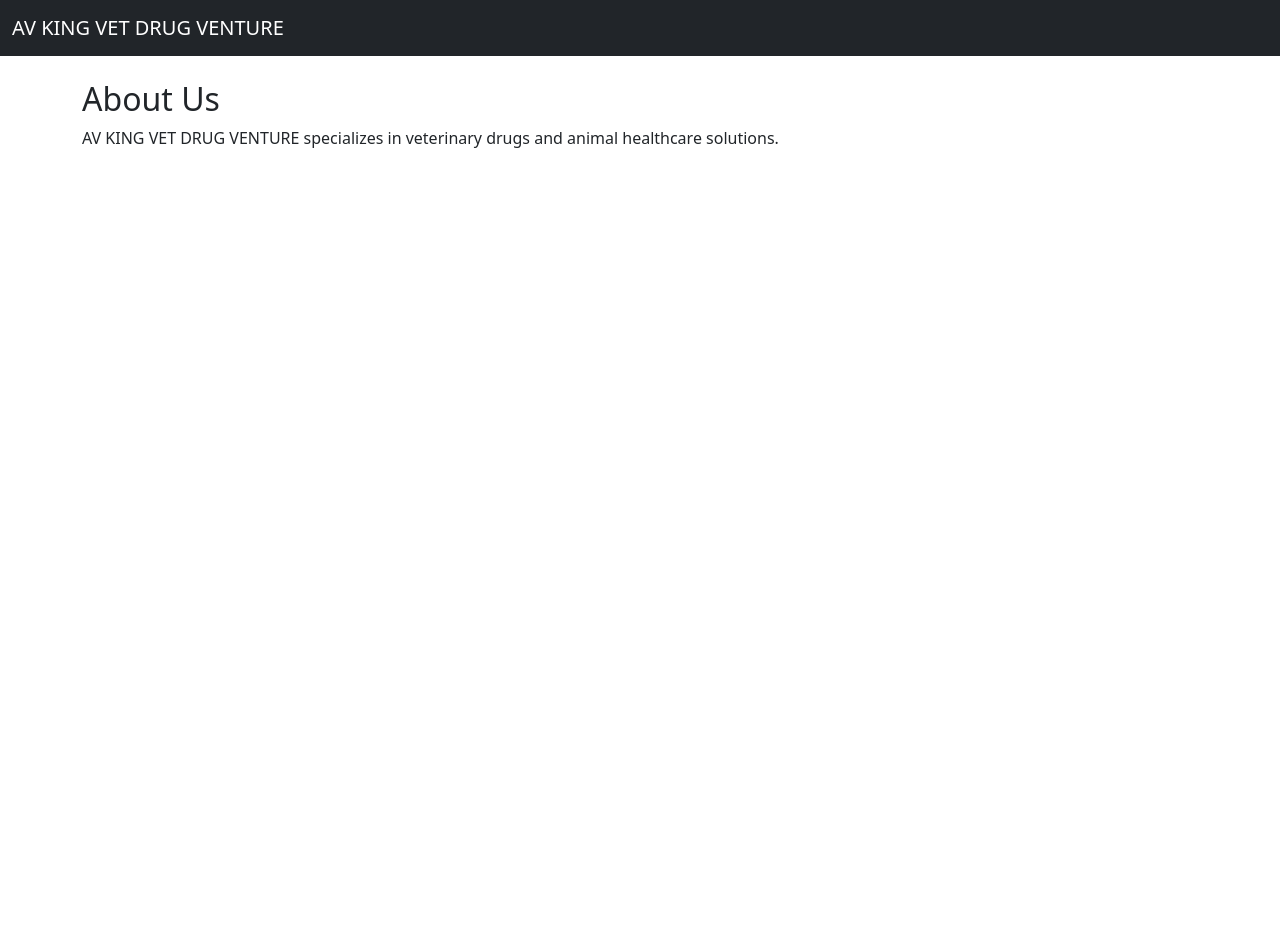
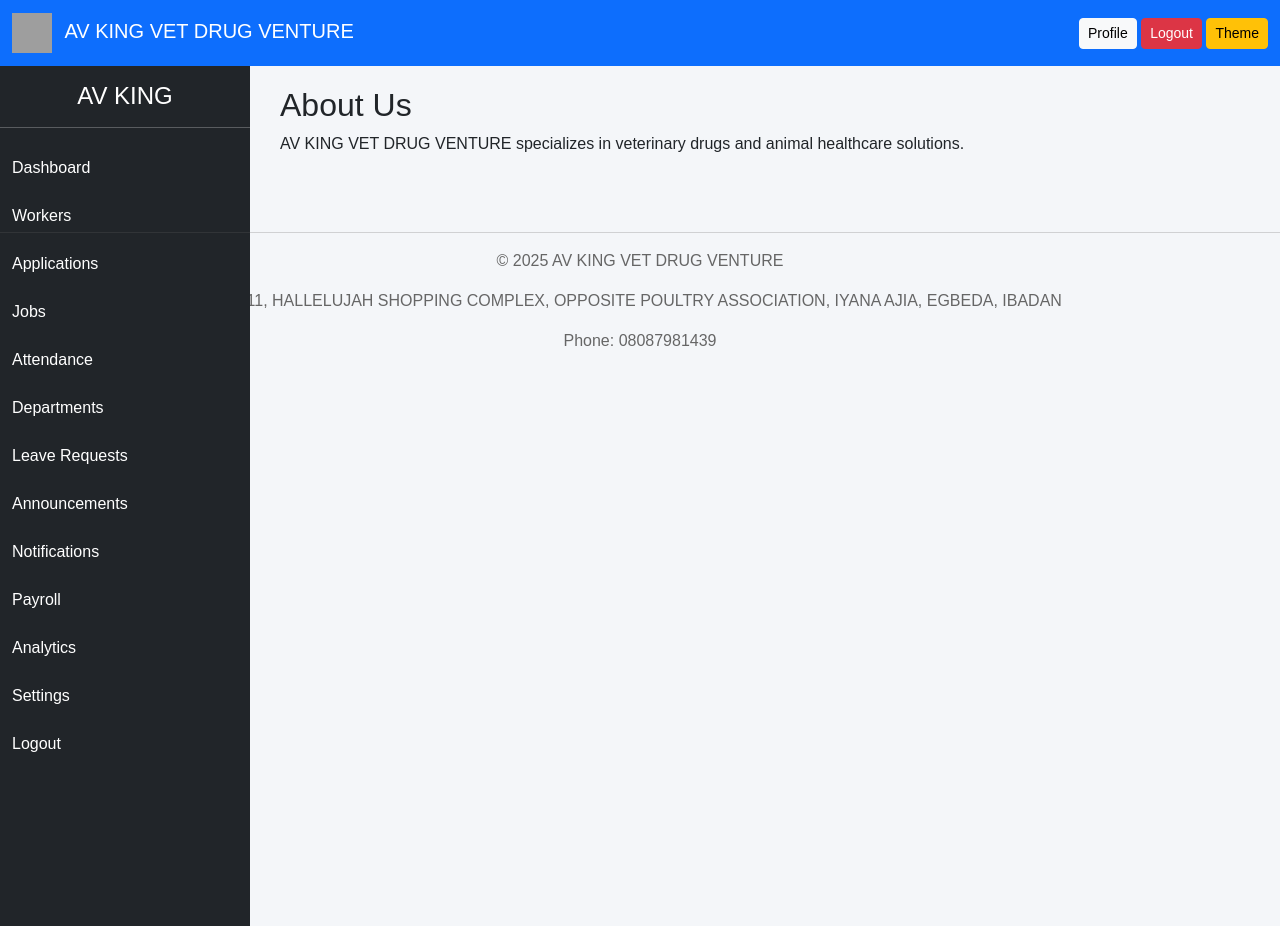
Before and after one commit to ifelodun/AV-KING-WORKER-FORM, a Flask app: page /about in a window 1280 px wide. Run offline with Flask 3, Linux system fonts and the light colour scheme; a user stored in the database is signed in; data comes from the database, SQL or seed files in the repository; data that the repository does not hold is empty; parts of the project's set-up code (start-up, migrations or seed data) failed here and were passed over; grey boxes are pictures that could not be loaded.

Commit message:
Refactor base.html for improved structure and semantics

```diff
--- a/templates/base.html
+++ b/templates/base.html
@@ -1,52 +1,174 @@
 <!DOCTYPE html>
-<html>
+<html lang="en">
+
 <head>
+
+    <meta charset="UTF-8">
+
+    <meta
+        name="viewport"
+        content="width=device-width, initial-scale=1.0">
 
     <title>
         AV KING VET DRUG VENTURE
     </title>
 
-<meta charset="UTF-8">
-
-<meta
-name="viewport"
-content="width=device-width, initial-scale=1">
-
     <link
         href="https://cdn.jsdelivr.net/npm/bootstrap@5.3.3/dist/css/bootstrap.min.css"
         rel="stylesheet">
+
+    <link
+        rel="stylesheet"
+        href="{{ url_for('static', filename='css/style.css') }}">
 
 </head>
 
 <body>
 
-<nav class="navbar navbar-dark bg-dark">
+    <!-- Navbar -->
+
+    <nav class="navbar navbar-expand-lg navbar-dark bg-primary">
 
         <div class="container-fluid">
 
-<a class="navbar-brand">
+            <a class="navbar-brand" href="/">
+
+                <img
+                    src="{{ url_for('static', filename='images/logo.png') }}"
+                    width="40"
+                    height="40"
+                    class="me-2">
 
                 AV KING VET DRUG VENTURE
 
             </a>
 
+            <div>
+
+                {% if current_user.is_authenticated %}
+
+                <a
+                    href="/profile"
+                    class="btn btn-light btn-sm">
+
+                    Profile
+
+                </a>
+
+                <a
+                    href="/logout"
+                    class="btn btn-danger btn-sm">
+
+                    Logout
+
+                </a>
+
+                {% endif %}
+
+                <button
+                    class="btn btn-warning btn-sm"
+                    onclick="toggleTheme()">
+
+                    Theme
+
+                </button>
+
+            </div>
+
         </div>
 
     </nav>
 
-<div class="container mt-4">
+    <!-- Sidebar -->
 
-{% with messages =
-get_flashed_messages(
-with_categories=true
-) %}
+    {% if current_user.is_authenticated %}
+
+    <div class="sidebar">
+
+        <h4 class="text-center mt-3">
+
+            AV KING
+
+        </h4>
+
+        <hr>
+
+        <a href="/dashboard">
+            Dashboard
+        </a>
+
+        <a href="/workers">
+            Workers
+        </a>
+
+        <a href="/applications">
+            Applications
+        </a>
+
+        <a href="/jobs">
+            Jobs
+        </a>
+
+        <a href="/attendance-dashboard">
+            Attendance
+        </a>
+
+        <a href="/departments">
+            Departments
+        </a>
+
+        <a href="/leave-requests">
+            Leave Requests
+        </a>
+
+        <a href="/announcements">
+            Announcements
+        </a>
+
+        <a href="/notifications">
+            Notifications
+        </a>
+
+        <a href="/payrolls">
+            Payroll
+        </a>
+
+        <a href="/analytics">
+            Analytics
+        </a>
+
+        <a href="/admin-settings">
+            Settings
+        </a>
+
+        <a href="/logout">
+            Logout
+        </a>
+
+    </div>
+
+    {% endif %}
+
+    <!-- Main Content -->
+
+    <div class="{% if current_user.is_authenticated %}content{% else %}container mt-4{% endif %}">
+
+        {% with messages = get_flashed_messages(with_categories=true) %}
 
         {% if messages %}
 
         {% for category, message in messages %}
 
-<div class="alert alert-{{category}}">
-{{message}}
+        <div class="alert alert-{{ category }} alert-dismissible fade show">
+
+            {{ message }}
+
+            <button
+                type="button"
+                class="btn-close"
+                data-bs-dismiss="alert">
+            </button>
+
         </div>
 
         {% endfor %}
@@ -56,10 +178,51 @@ with_categories=true
         {% endwith %}
 
         {% block content %}
-
         {% endblock %}
 
     </div>
 
+    <!-- Footer -->
+
+    <div class="footer">
+
+        <hr>
+
+        <p>
+
+            © {{ current_year if current_year else '2025' }}
+
+            AV KING VET DRUG VENTURE
+
+        </p>
+
+        <p>
+
+            NO 11, HALLELUJAH SHOPPING COMPLEX,
+            OPPOSITE POULTRY ASSOCIATION,
+            IYANA AJIA,
+            EGBEDA,
+            IBADAN
+
+        </p>
+
+        <p>
+
+            Phone:
+            08087981439
+
+        </p>
+
+    </div>
+
+    <script
+        src="https://cdn.jsdelivr.net/npm/bootstrap@5.3.3/dist/js/bootstrap.bundle.min.js">
+    </script>
+
+    <script
+        src="{{ url_for('static', filename='js/main.js') }}">
+    </script>
+
 </body>
+
 </html>
```
Lines whose indentation alone changed are shown as unchanged.
